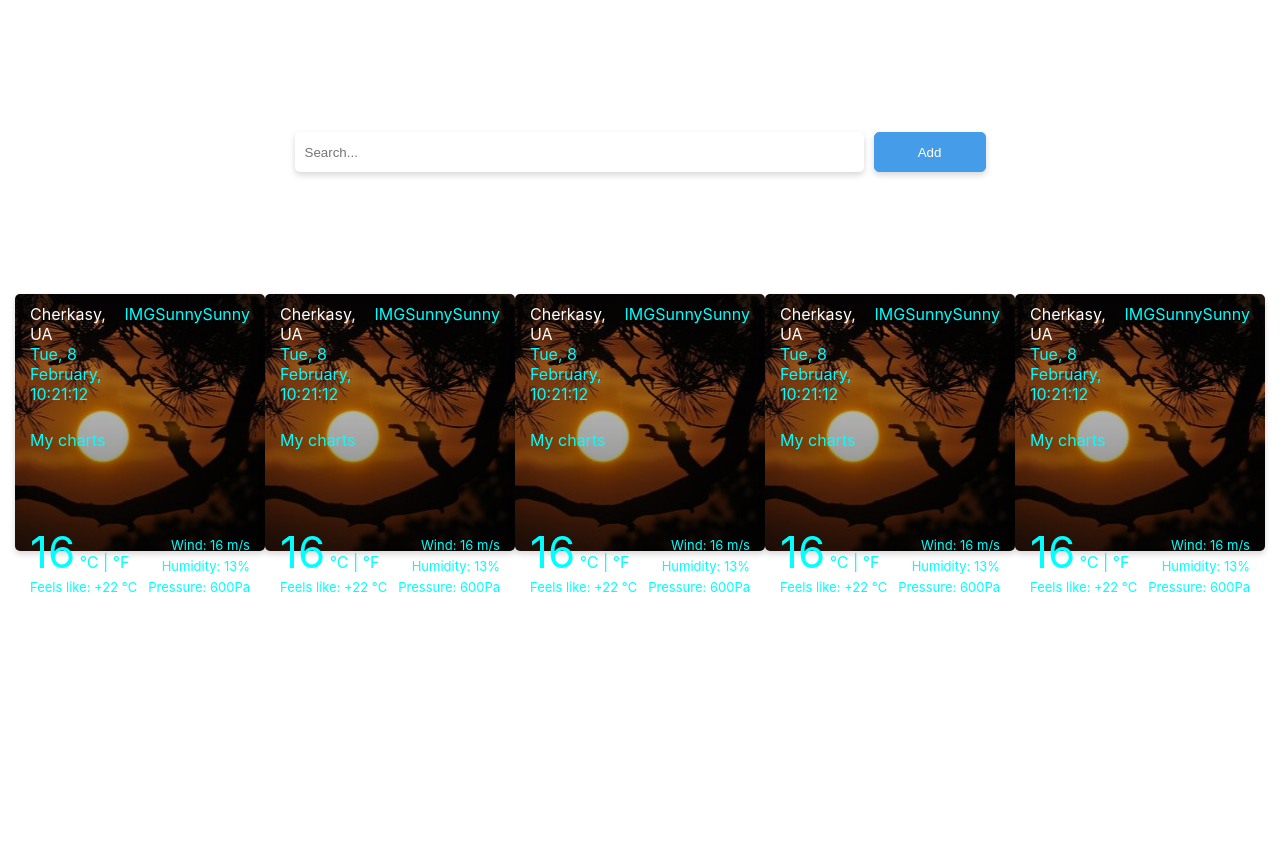
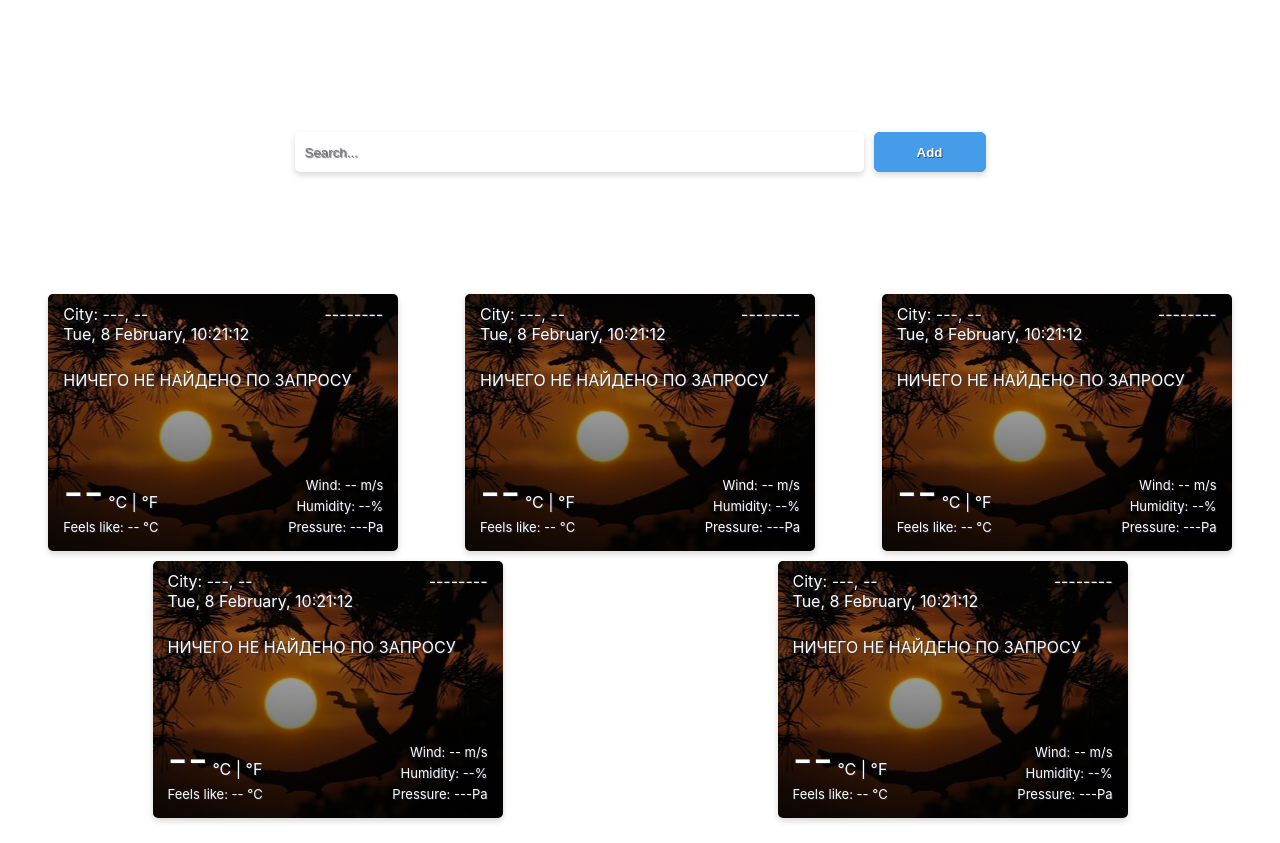
Before and after one commit to Sergey-Markov/weather-react, a React (Create React App) app: page / in a window 1280 px wide. Before the commit the page ends 800 px from the top, so only its background shows below. Built offline with nearby package versions, Linux system fonts and the light colour scheme.

Commit message:
save changes

```diff
--- a/package.json
+++ b/package.json
@@ -4,6 +4,7 @@
   "private": true,
   "homepage": "https://Sergey-Markov.github.io/weather-react",
   "dependencies": {
+    "@reduxjs/toolkit": "^1.7.2",
     "axios": "^0.25.0",
     "cra-template": "1.1.3",
     "gh-pages": "^3.2.3",
@@ -14,6 +15,7 @@
     "react-router-dom": "^6.2.1",
     "react-scripts": "5.0.0",
     "react-toastify": "^8.1.1",
+    "redux": "^4.1.2",
     "shortid": "^2.2.16"
   },
   "scripts": {
--- a/public/index.html
+++ b/public/index.html
@@ -24,7 +24,7 @@
       work correctly both with client-side routing and a non-root public URL.
       Learn how to configure a non-root public URL by running `npm run build`.
     -->
-    <title>React App</title>
+    <title>Weather App</title>
   </head>
   <body>
     <noscript>You need to enable JavaScript to run this app.</noscript>
--- a/src/App.js
+++ b/src/App.js
@@ -1,19 +1,41 @@
+import { useState } from "react";
 import Container from "./Components/Container/Container";
 import ContainerForCards from "./Components/ContainerForCards/ContainerForCards";
 import Form from "./Components/Form/Form";
 import SunCard from "./Components/SunCard/SunCard";
+import { API } from "./utils/weatherApi";
 
 function App() {
+  const [query, setQuery] = useState("");
+  const [weather, setWeather] = useState();
+
+  function inputChange(e) {
+    setQuery(e.target.value);
+  }
+  async function search(e) {
+    if (e.key === "Enter" || e.target.tagName === "BUTTON") {
+      console.log(e.target.tagName);
+      await fetch(
+        `${API.baseURL}weather?q=${query}&units=metric&APPID=${API.key}`
+      )
+        .then((res) => res.json())
+        .then((result) => {
+          setWeather(result);
+          setQuery("");
+        });
+    }
+  }
+
   return (
     <Container>
       <div>
-        <Form />
+        <Form onChange={inputChange} query={query} search={search} />
         <ContainerForCards>
-          <SunCard />
-          <SunCard />
-          <SunCard />
-          <SunCard />
-          <SunCard />
+          <SunCard weather={weather} />
+          <SunCard weather={weather} />
+          <SunCard weather={weather} />
+          <SunCard weather={weather} />
+          <SunCard weather={weather} />
         </ContainerForCards>
       </div>
     </Container>
--- a/src/Components/Container/Container.module.css
+++ b/src/Components/Container/Container.module.css
@@ -10,6 +10,7 @@
   font-size: 12px;
   padding: 10px;
   margin: 0 auto;
+  text-shadow: 1px 1px 1px rgba(50, 50, 70, 0.75);
 }
 @media screen and (min-width: 768px) {
   .field {
--- a/src/Components/ContainerForCards/ContainerForCards.module.css
+++ b/src/Components/ContainerForCards/ContainerForCards.module.css
@@ -1,4 +1,5 @@
 .field {
   display: flex;
-  justify-content: space-between;
+  justify-content: space-around;
+  flex-wrap: wrap;
 }
--- a/src/Components/Form/Form.js
+++ b/src/Components/Form/Form.js
@@ -1,6 +1,6 @@
 import s from "./Form.module.css";
 
-export default function Form() {
+export default function Form({ onChange, query, search }) {
   return (
     <div className={s.field}>
       <input
@@ -9,8 +9,11 @@ export default function Form() {
         type="text"
         placeholder="Search..."
         autoComplete="on"
+        onChange={(e) => onChange(e)}
+        value={query}
+        onKeyPress={(e) => search(e)}
       />
-      <button className={s.button} type="submit">
+      <button className={s.button} type="submit" onClick={(e) => search(e)}>
         Add
       </button>
     </div>
--- a/src/Components/Form/Form.module.css
+++ b/src/Components/Form/Form.module.css
@@ -5,6 +5,8 @@
 
 .input {
   text-align: start;
+  text-shadow: 1px 1px 1px rgba(50, 50, 70, 0.75);
+
   padding: 10px;
   width: 569px;
   height: 40px;
@@ -26,6 +28,9 @@
   outline: none;
 
   color: #fff;
+  text-shadow: 1px 1px rgba(50, 50, 70, 0.75);
+  font-weight: 600;
+
   background-color: #459de9;
   width: 112px;
   height: 40px;
@@ -34,8 +39,10 @@
   transition: 0.4s ease;
 }
 .button:hover {
+  font-weight: 400;
   background-color: #000000ad;
   box-shadow: 0px 3px 6px #459de9;
+  cursor: pointer;
 }
 .input:focus,
 .input:hover {
--- a/src/Components/SunCard/SunCard.js
+++ b/src/Components/SunCard/SunCard.js
@@ -1,17 +1,29 @@
 import s from "./SunCard.module.css";
 import { dateBuilder } from "../../utils/dateBuilder";
 
-export default function SunCard() {
+export default function SunCard({ weather = null }) {
+  console.log("weather:", weather);
+  console.log(typeof weather);
   return (
-    <div className={`${s.field} + ${s}`}>
+    <>
+      {weather != null ? (
+        <div
+          className={
+            Math.round(weather.main.temp) > 16
+              ? `${s.field}`
+              : `${s.field} + ${s.cold}`
+          }
+        >
           <div className={s.card_head}>
             <div>
-          <p className={s.city}>Cherkasy, UA</p>
+              <p className={s.city}>
+                {weather.name}, {weather.sys.country}
+              </p>
               <p className={s.date}>{dateBuilder(new Date())}</p>
             </div>
             <div>
-          <span>IMGSunny</span>
-          <span>Sunny</span>
+              <span>IMG</span>
+              <span>{weather.weather[0].main}</span>
             </div>
           </div>
 
@@ -20,16 +32,58 @@ export default function SunCard() {
           <div className={s.card_footer}>
             <div>
               <p>
-            <span className={s.temperature}>16</span> °С | °F
+                <span className={s.temperature}>
+                  {Math.round(weather.main.temp)}
+                </span>{" "}
+                °С | °F
               </p>
-          <p className={s.temperature_feels}>Feels like: +22 °С </p>
+              <p className={s.temperature_feels}>
+                Feels like: {Math.round(weather.main.feels_like)} °С{" "}
+              </p>
             </div>
             <div className={s.weather_other}>
-          <p className={s.weather_other_text}>Wind: 16 m/s</p>
-          <p className={s.weather_other_text}>Humidity: 13%</p>
-          <p className={s.weather_other_text}>Pressure: 600Pa</p>
+              <p className={s.weather_other_text}>
+                Wind: {Math.round(weather.wind.speed)} m/s
+              </p>
+              <p className={s.weather_other_text}>
+                Humidity: {weather.main.humidity}%
+              </p>
+              <p className={s.weather_other_text}>
+                Pressure: {weather.main.pressure}Pa
+              </p>
             </div>
           </div>
         </div>
+      ) : (
+        <div className={`${s.field} + ${s}`}>
+          <div className={s.card_head}>
+            <div>
+              <p className={s.city}>City: ---, --</p>
+              <p className={s.date}>{dateBuilder(new Date())}</p>
+            </div>
+            <div>
+              <span>---</span>
+              <span>-----</span>
+            </div>
+          </div>
+
+          <div className={s.card_chart}>НИЧЕГО НЕ НАЙДЕНО ПО ЗАПРОСУ</div>
+
+          <div className={s.card_footer}>
+            <div>
+              <p>
+                <span className={s.temperature}>--</span> °С | °F
+              </p>
+              <p className={s.temperature_feels}>Feels like: -- °С </p>
+            </div>
+            <div className={s.weather_other}>
+              <p className={s.weather_other_text}>Wind: -- m/s</p>
+              <p className={s.weather_other_text}>Humidity: --%</p>
+              <p className={s.weather_other_text}>Pressure: ---Pa</p>
+            </div>
+          </div>
+        </div>
+      )}
+    </>
   );
 }
--- a/src/Components/SunCard/SunCard.module.css
+++ b/src/Components/SunCard/SunCard.module.css
@@ -2,7 +2,7 @@
   background-image: linear-gradient(
       to bottom,
       rgba(0, 0, 0, 0.1),
-      rgba(0, 0, 0, 0.55)
+      rgba(0, 0, 0, 0.75)
     ),
     url("../../images/sun-resize.jpg");
   width: 350px;
@@ -11,12 +11,19 @@
   background-position: bottom;
   box-shadow: 0px 3px 6px #00000029;
   border-radius: 5px;
+  padding: 10px 15px;
+  color: #ffffff;
+  margin-bottom: 10px;
 
   transition: 0.4 ease-out;
-  padding: 10px 15px;
 }
 .cold {
-  background-image: url("../../images/cold-resize.jpg");
+  background-image: linear-gradient(
+      to bottom,
+      rgba(0, 0, 0, 0.1),
+      rgba(0, 0, 0, 0.75)
+    ),
+    url("../../images/cold-resize.jpg");
 }
 .card_head {
   display: flex;
@@ -27,8 +34,8 @@
   justify-content: space-between;
 }
 .city {
-  color: #ffffff;
   letter-spacing: 0px;
+  text-shadow: 3px 3px 3px rgba(50, 50, 70, 0.75);
 }
 .card_chart {
   height: 52px;
```
Also changed, not shown: 1 other file (tests, documents, lock files or other folders). Lines whose indentation alone changed are shown as unchanged.
